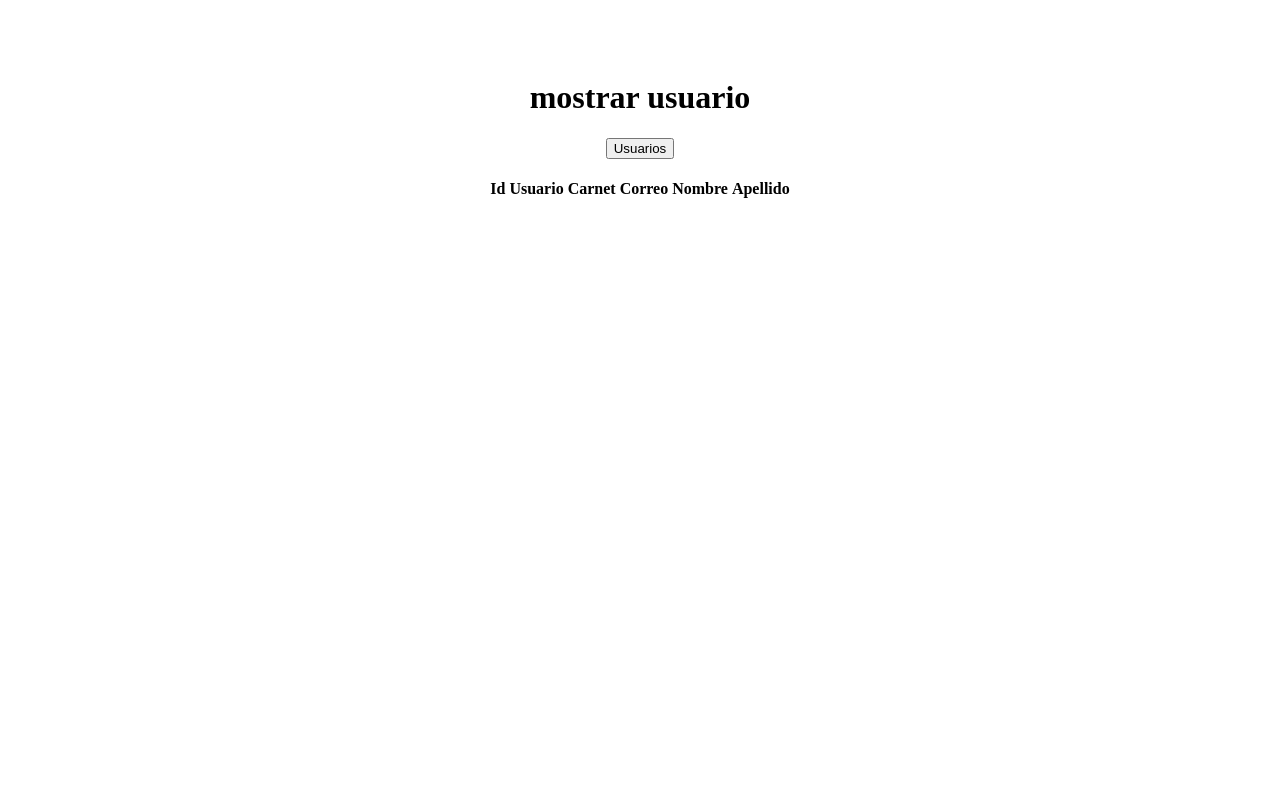
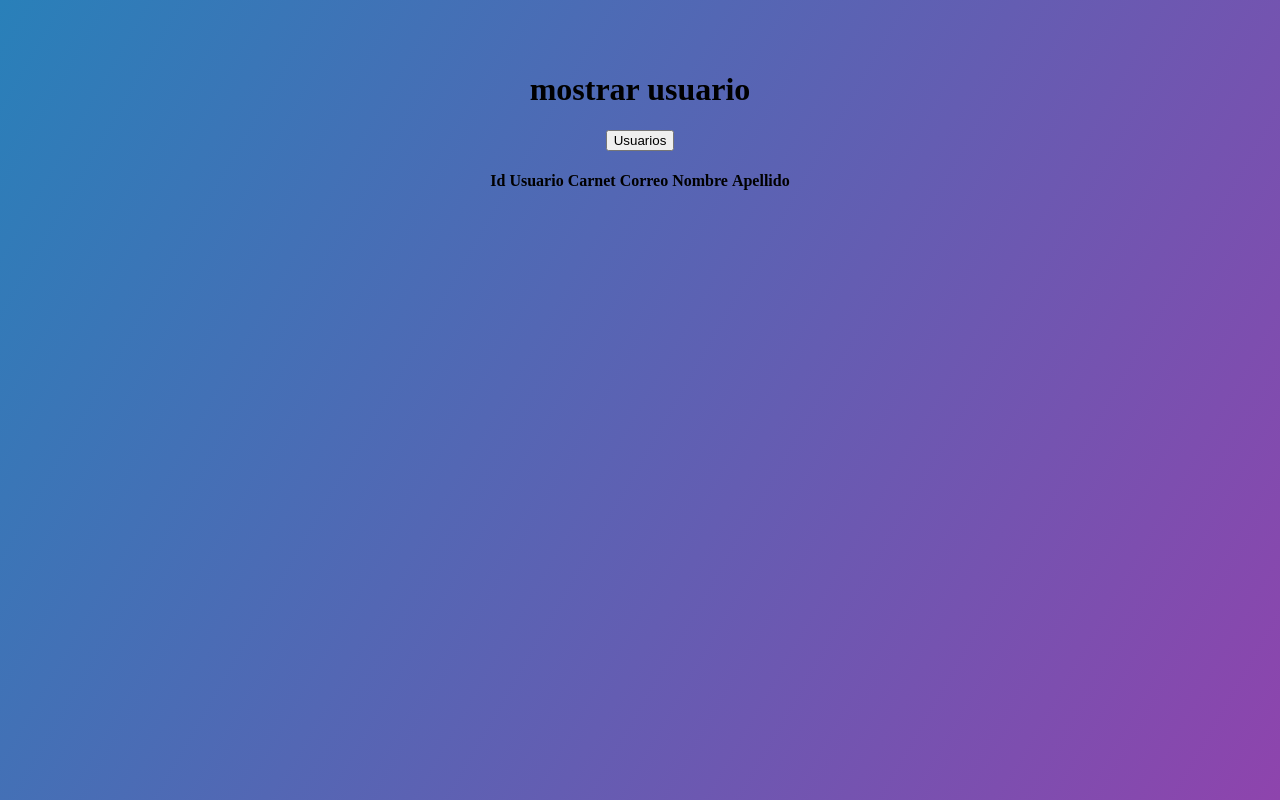
Before and after one commit to andremel96/fe-pj-desarrolloweb, a website: page public/Usuarios.html in a window 1280 px wide. Drawn offline with Linux system fonts and the light colour scheme.

Commit message:
testmod4

```diff
--- a/public/Usuarios.html
+++ b/public/Usuarios.html
@@ -21,7 +21,7 @@
     </div>
         <br>
         <div class="wrapper">
-            <div class="center">
+            <div class="centerCenter">
                 <table id="users">
                     <tr>
                         <th>Id Usuario</th>
--- a/public/login.css
+++ b/public/login.css
@@ -111,14 +111,3 @@ input[type="submit"]:hover{
 .signup_link a:hover{
   text-decoration: underline;
 }
-.wrapper {
-  text-align: center;
-}
-
-.center {
-  max-width: 400px;
-  display: inline-block;
-}
-.pad{
-  padding-top: 50px;
-}
--- a/public/style.css
+++ b/public/style.css
@@ -1,3 +1,10 @@
+body{
+  margin: 0;
+  padding: 0;
+  background: linear-gradient(120deg,#2980b9, #8e44ad);
+  height: 100vh;
+  overflow: hidden;
+}
 .flex-container{
     display: flex;
     background-color: blanchedalmond;
@@ -35,7 +42,7 @@
     text-align: center;
   }
 
-  .center {
+  .centerCenter {
     max-width: 400px;
     display: inline-block;
   }
```
Also changed, not shown: public/api.js (+0 -16 lines).
